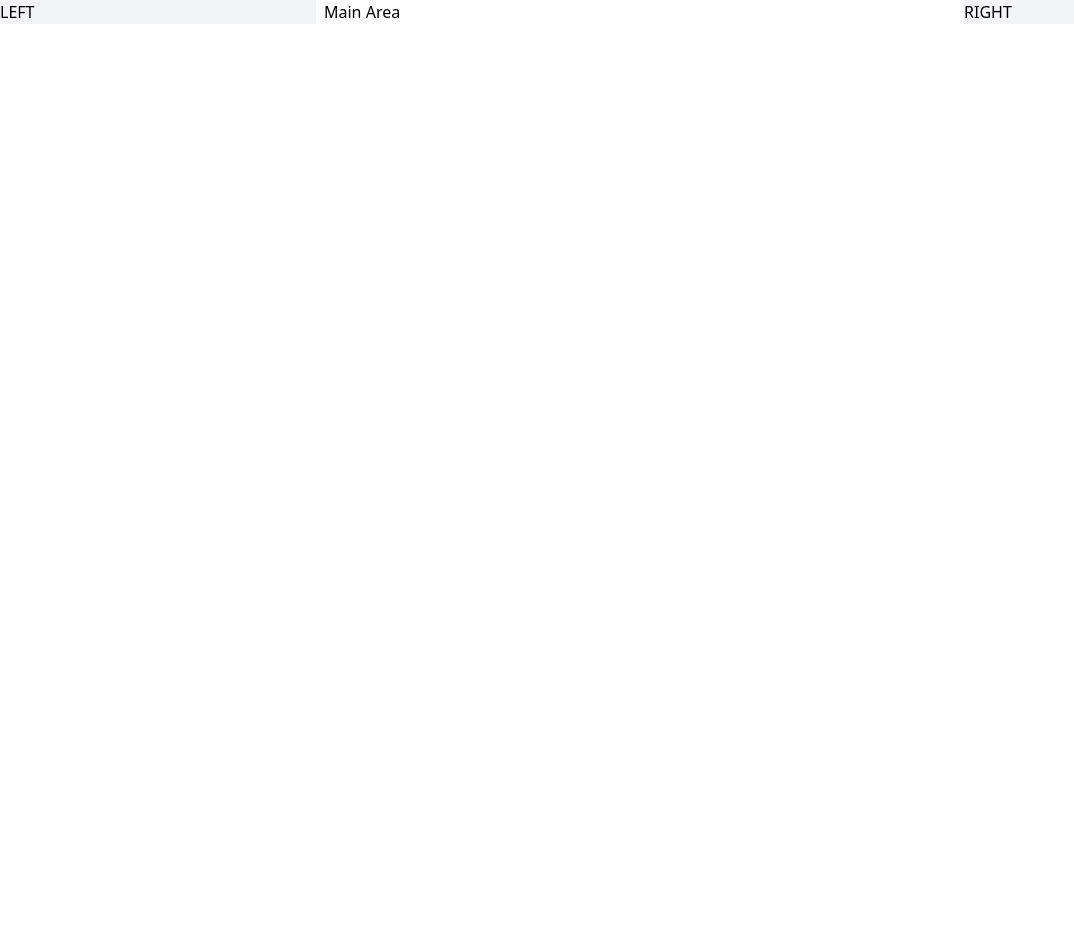
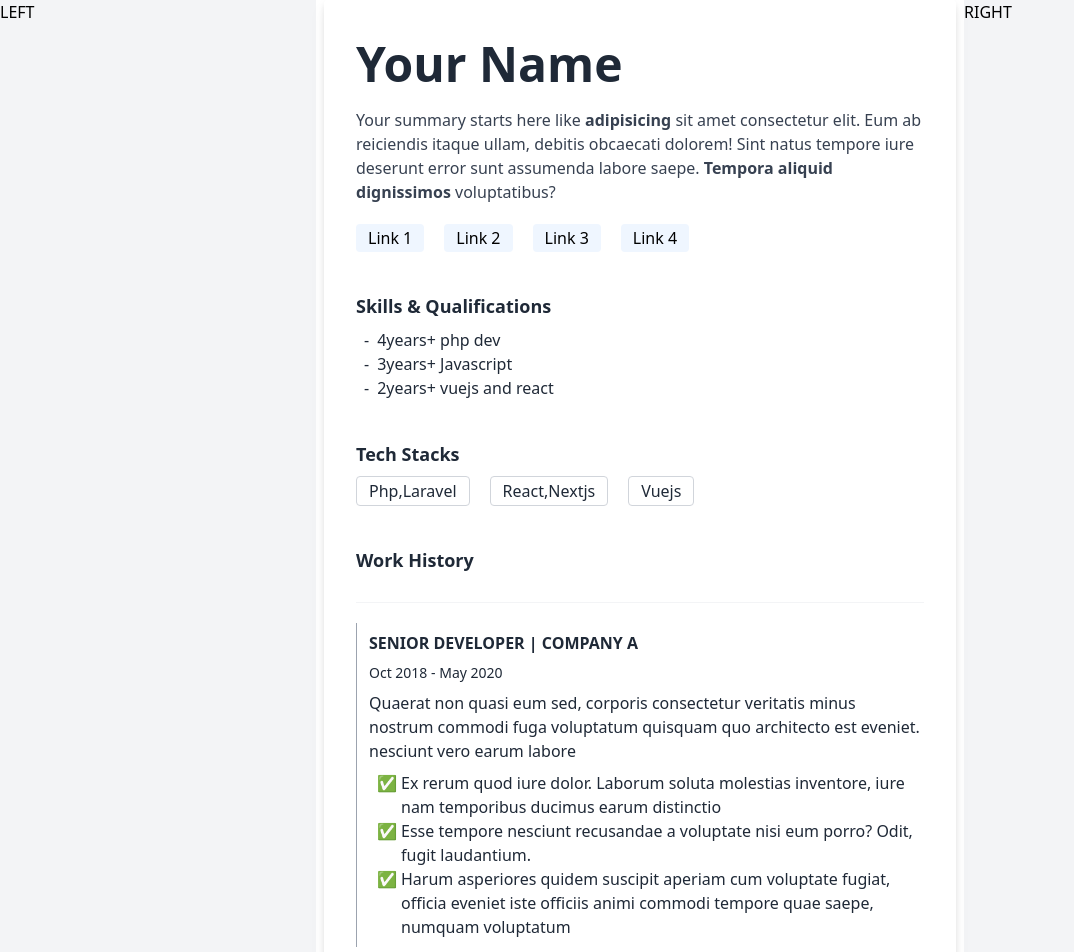
Before and after one commit to vfshera/made-cv, a React (Vite) app: page / in a window 1280 px wide. Shown: the top 952 px of the page, without its empty margins (0-1074 px from the left). Before the commit the page ends 800 px from the top, so only its background shows below. Built offline with nearby package versions, Linux system fonts and the light colour scheme.

Commit message:
layout 1

```diff
--- a/src/index.scss
+++ b/src/index.scss
@@ -18,6 +18,11 @@ body {
 .MadeCVApp {
   @apply min-h-full;
 }
+
+.lead-title {
+  @apply text-lg font-semibold text-gray-800;
+}
+
 .playground {
   @apply min-h-full gap-2 grid grid-cols-[1fr_2fr_1fr];
 
@@ -26,6 +31,85 @@ body {
   }
 
   main.view {
-    @apply min-h-full;
+    @apply min-h-full py-10 px-8 drop-shadow-lg bg-white rounded;
+
+    header {
+      @apply flex flex-col gap-5;
+
+      h1.name {
+        @apply text-5xl text-gray-800 font-bold;
+      }
+
+      p.summary {
+        @apply text-gray-700;
+      }
+
+      section.important-links {
+        ul {
+          @apply flex gap-5 items-center;
+
+          li {
+            @apply bg-blue-50 rounded px-3 py-0.5;
+          }
+        }
+      }
+    }
+
+    section.skills {
+      @apply mt-10 flex flex-col gap-2;
+
+      ul {
+        li {
+          p {
+            @apply before:content-['-'] before:mx-2 text-gray-800;
+          }
+        }
+      }
+    }
+    section.tech-stacks {
+      @apply mt-10 flex flex-col gap-2;
+
+      ul {
+        @apply flex gap-5 items-center;
+
+        li {
+          @apply border border-gray-300 text-gray-800 rounded px-3 py-0.5;
+        }
+      }
+    }
+
+    section.work-history {
+      @apply mt-10 flex flex-col gap-2;
+
+      ul.history-list {
+        @apply flex flex-col gap-5 items-center pt-5;
+
+        li.history-list-item {
+          @apply text-gray-800 border-t border-gray-100 py-5;
+
+          article.work {
+            @apply border-l py-2 flex flex-col gap-2 border-gray-400 pl-3;
+            h3 {
+              @apply font-semibold text-gray-800;
+            }
+            p.duration {
+              @apply text-sm;
+            }
+
+            p.summary {
+            }
+
+            ul.work-points {
+              @apply flex flex-col justify-center;
+              li.point-item {
+                @apply pl-2 flex before:content-['✅'] before:mr-1;
+                p.point {
+                }
+              }
+            }
+          }
+        }
+      }
+    }
   }
 }
--- a/src/pages/Playground.tsx
+++ b/src/pages/Playground.tsx
@@ -1,10 +1,131 @@
 import React from "react";
 
 const Playground = () => {
+  const importantLinks: UserLinks[] = [
+    { title: "Link 1", url: "#" },
+    { title: "Link 2", url: "#" },
+    { title: "Link 3", url: "#" },
+    { title: "Link 4", url: "#" },
+  ];
+
+  const skills: string[] = [
+    "4years+ php dev",
+    "3years+ Javascript",
+    "2years+ vuejs and react",
+  ];
+
+  const techStacks: string[] = ["Php,Laravel", "React,Nextjs", "Vuejs"];
+
+  const workHistory: Work[] = [
+    {
+      title: "SENIOR DEVELOPER | COMPANY A",
+      duration: {
+        from: "Oct 2018",
+        to: "May 2020",
+      },
+      summary:
+        "Quaerat non quasi eum sed, corporis consectetur veritatis minus nostrum commodi fuga voluptatum quisquam quo architecto est eveniet. nesciunt vero earum labore",
+      points: [
+        "Ex rerum quod iure dolor. Laborum soluta molestias inventore, iure nam temporibus ducimus earum distinctio",
+        "Esse tempore nesciunt recusandae a voluptate nisi eum porro? Odit, fugit laudantium.",
+        "Harum asperiores quidem suscipit aperiam cum voluptate fugiat, officia eveniet iste officiis animi commodi tempore quae saepe, numquam voluptatum",
+      ],
+    },
+    {
+      title: "HTML EMAIL DEVELOPER | COMPANY B",
+      duration: {
+        from: "Oct 2021",
+        to: null,
+      },
+      summary:
+        "Laudantium velit delectus eveniet voluptatibus accusantium aliquid aliquam iure ipsum, fugit iste doloribus quo accusamus libero, itaque tenetur quis ea. Minima accusamus impedit aliquid qui ut est, omnis ducimus excepturi at! Iste non porro molestiae cupiditate. ",
+      points: [
+        "Datus est maiores distinctio, repellat ab architecto quis? Tenetur doloremque ",
+        "Minus officiis ratione odio delectus dolores, incidunt tempore ex, distinctio commodi quam rem omnis labore qui? Nam nostrum adipisci, iste",
+        "Dolor sit amet, consectetur adipisicing elit. Ab possimus minus provident!",
+      ],
+    },
+  ];
+
   return (
     <div className="playground">
       <aside className="sidebar ">LEFT</aside>
-      <main className="view">Main Area</main>
+      <main className="view">
+        {/* HEADER */}
+        <header>
+          <h1 className="name">Your Name</h1>
+          <p className="summary">
+            Your summary starts here like <strong>adipisicing</strong> sit amet
+            consectetur elit. Eum ab reiciendis itaque ullam, debitis obcaecati
+            dolorem! Sint natus tempore iure deserunt error sunt assumenda
+            labore saepe. <strong>Tempora aliquid dignissimos</strong>{" "}
+            voluptatibus?
+          </p>
+          <section className="important-links">
+            <ul>
+              {importantLinks.map((link, i) => (
+                <li className="link-item" key={i}>
+                  <a href={link.url}>{link.title}</a>
+                </li>
+              ))}
+            </ul>
+          </section>
+        </header>
+
+        {/* SKILLS & QUALIFICATIONS */}
+        <section className="skills">
+          <h2 className="lead-title">Skills & Qualifications</h2>
+          <ul>
+            {skills.map((skill, i) => (
+              <li className="skill-item" key={i}>
+                <p className="skill">{skill}</p>
+              </li>
+            ))}
+          </ul>
+        </section>
+
+        {/* TECH STACK */}
+        <section className="tech-stacks">
+          <h2 className="lead-title">Tech Stacks</h2>
+
+          <ul>
+            {techStacks.map((stack, i) => (
+              <li className="stack-item" key={i}>
+                <p className="stack">{stack}</p>
+              </li>
+            ))}
+          </ul>
+        </section>
+
+        {/* WORK HISTORY */}
+
+        <section className="work-history">
+          <h2 className="lead-title">Work History</h2>
+
+          <ul className="history-list">
+            {workHistory.map((work, i) => (
+              <li className="history-list-item" key={i}>
+                <article className="work">
+                  <h3>{work.title}</h3>
+                  <p className="duration">
+                    {work.duration.from} - {work.duration.to || "Present"}
+                  </p>
+                  <p className="summary">{work.summary}</p>
+                  <ul className="work-points">
+                    {work.points.map((point, index) => (
+                      <li key={index} className="point-item">
+                        <p className="point">{point}</p>
+                      </li>
+                    ))}
+                  </ul>
+                </article>
+              </li>
+            ))}
+          </ul>
+        </section>
+
+        {/* PROJECT & ACCOMPLISHMENTS */}
+      </main>
       <aside className="sidebar">RIGHT</aside>
     </div>
   );
--- /dev/null
+++ b/src/types.d.ts
@@ -0,0 +1,11 @@
+interface UserLinks {
+  title: string;
+  url: string;
+}
+
+interface Work {
+  title: string;
+  duration: { from: string; to: ?string };
+  summary: string;
+  points: string[];
+}
```
